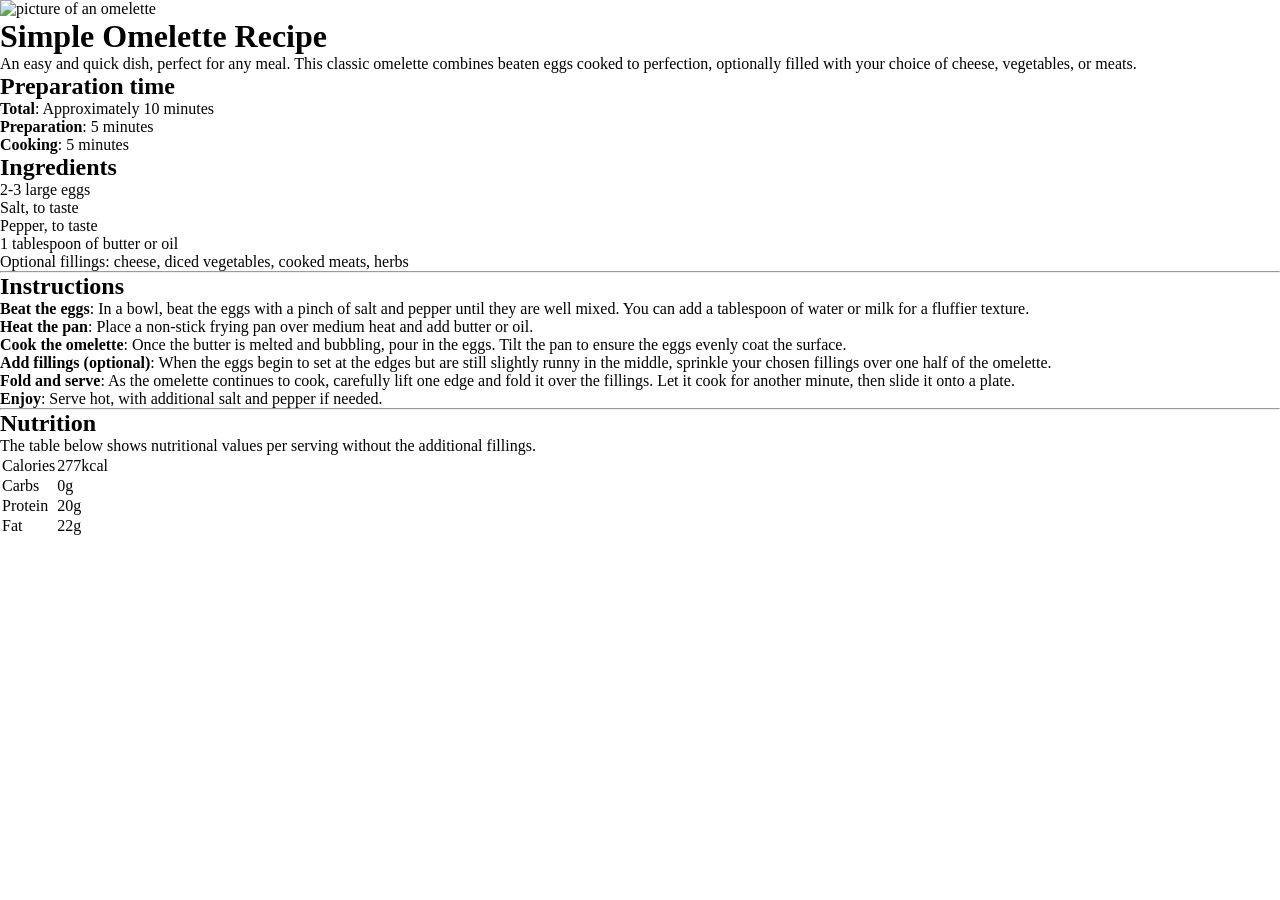
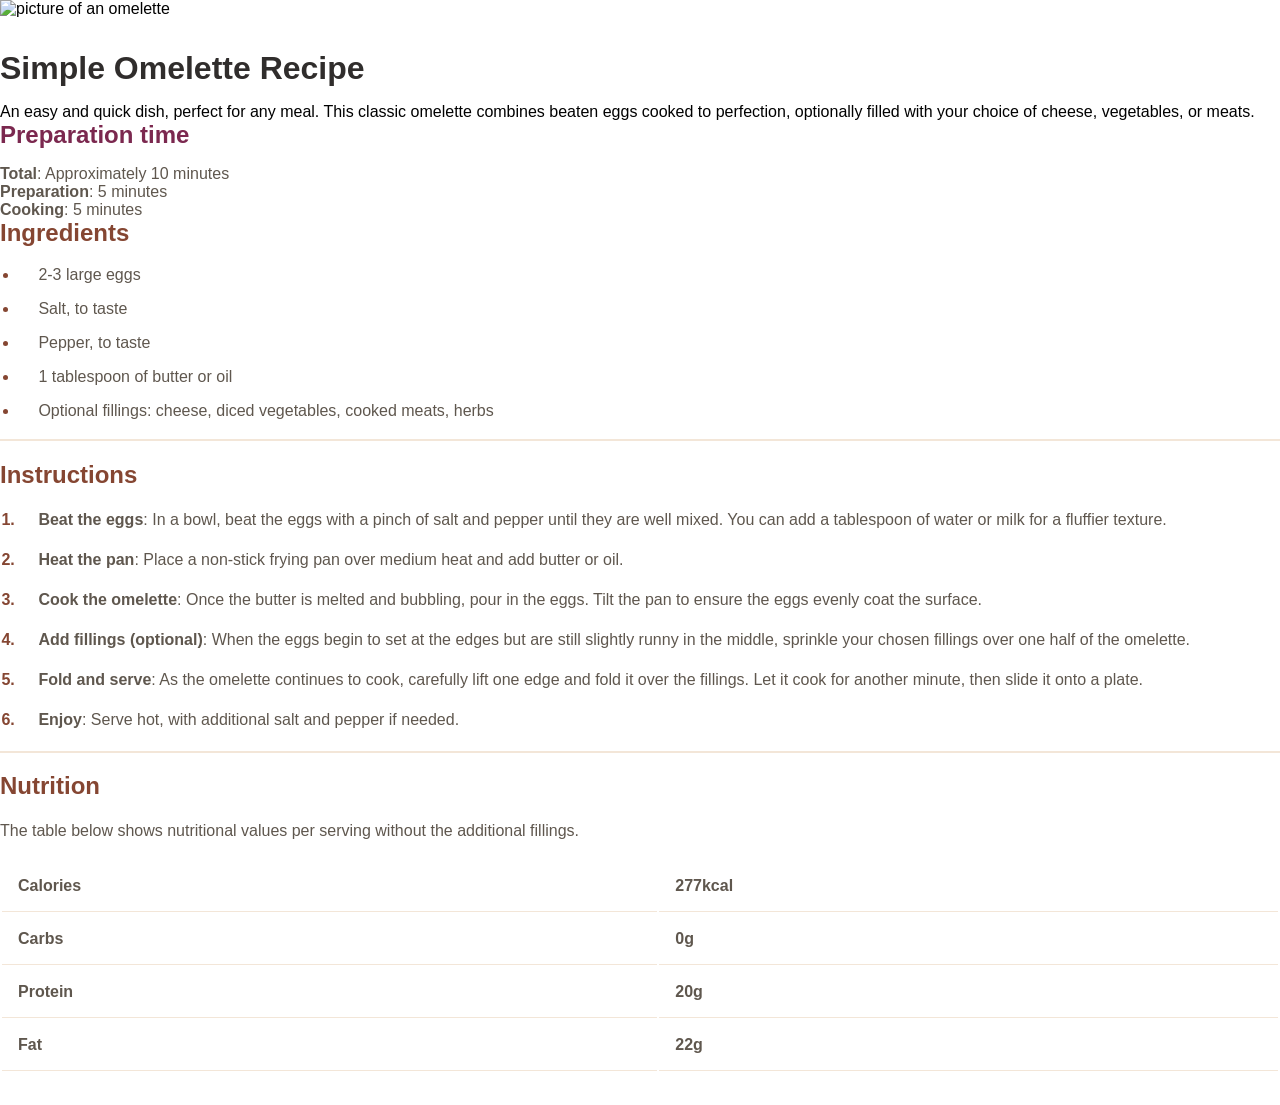

style: :lipstick: CSS Added

--- a/styles.css
+++ b/styles.css
@@ -19,10 +19,138 @@
 
 /* || Main */
 
-.attribution {
-    font-size: 0.6875rem;
-    text-align: center;
+body {
+    font-family: "Outfit", Arial, Helvetica, sans-serif;
 }
-.attribution a {
-    color: hsl(228, 45%, 44%);
+
+/* Typography */
+
+h1,
+h2 {
+    font-family: "Young Serif", Arial, Helvetica, sans-serif;
+}
+
+h1 {
+    color: var(--Stone-900);
+    margin-block-end: 1rem;
+}
+
+h2 {
+    color: var(--Brown-800);
+    margin-block-end: 1.2rem;
+}
+
+.prep-time-header {
+    color: var(--Rose-800);
+    font-family: "Outfit", Arial, Helvetica, sans-serif;
+    margin-block-end: 1rem;
+}
+
+.recipe-description,
+.nutrition-text,
+li,
+td {
+    color: var(--Stone-600);
+}
+
+span {
+    font-weight: 600;
+}
+
+.recipe-description {
+    margin-block-end: 1rem;
+    line-height: 150%;
+    font-weight: 600;
+}
+
+/* Main */
+
+img {
+    height: auto;
+    margin-block-end: 2rem;
+    width: 100%;
+}
+
+.menu-text {
+    padding: 0 2rem;
+}
+
+.prep-time-container {
+    background-color: var(--Rose-50);
+    border-radius: 0.5rem;
+    padding: 1.5rem;
+    margin-block-end: 1.2rem;
+}
+
+.prep-time-list {
+    padding-left: 1rem;
+}
+
+.prep-time-list li {
+    padding-left: 1rem;
+}
+
+.prep-time-list li::marker {
+    color: var(--Rose-800);
+}
+
+hr {
+    margin-block-end: 1.2rem;
+    border: 0.05rem solid var(--Stone-100);
+}
+
+.ingredients-list,
+.instructions-list {
+    padding-left: 1.2rem;
+    margin-block-end: 1.2rem;
+}
+
+.ingredients-list li,
+.instructions-list li,
+.prep-time-list li {
+    margin-block-end: 1rem;
+    padding-left: 1.2rem;
+}
+
+.instructions-list li {
+    line-height: 150%;
+}
+
+.prep-time-list li:last-child,
+.ingredients-list li:last-child,
+.instructions-list li:last-child {
+    margin-block-end: 0;
+}
+
+.ingredients-list li::marker,
+.instructions-list li::marker {
+    color: var(--Brown-800);
+    font-weight: 700;
+}
+
+.nutrition-text {
+    line-height: 150%;
+    margin-block-end: 1rem;
+}
+
+table {
+    margin-block-end: 2rem;
+    width: 100%;
+}
+
+td {
+    font-weight: 600;
+    padding: 1rem;
+    border-bottom: 0.1rem solid var(--Stone-100);
+}
+
+.table-value-last,
+.table-catergory-last {
+    border-bottom: none;
+}
+
+.table-value,
+.table-value-last {
+    color: var(--Brown-800);
+    font-weight: 700;
 }
